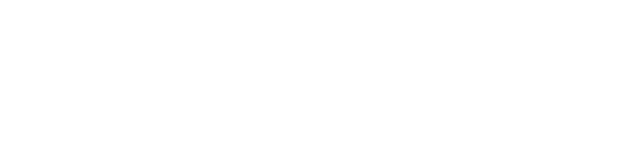
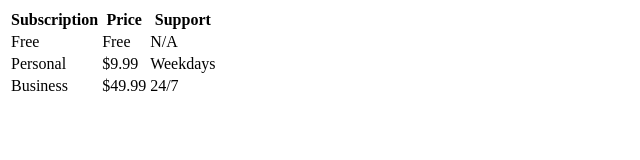
Before and after one commit to Jbit-United-IT-Group-2/2022-2-study, a plain HTML site: page Week 1/Q5. Table Practice Exercise/정정빈/Q5.html in a window 1280 px wide. Shown: the whole page, without its empty margins (0-640 px from the left). Drawn offline with Linux system fonts and the light colour scheme.

Commit message:
과제제출

```diff
--- a/Week 1/Q5. Table Practice Exercise/정정빈/Q5.html
+++ b/Week 1/Q5. Table Practice Exercise/정정빈/Q5.html
@@ -9,6 +9,33 @@
 </head>
 
 <body>
+  <table id="" border="0">
+    <thead>
+      <tr>
+        <th><b>Subscription</b></th>
+        <th><b>Price</b></th>
+        <th><b>Support</b></th>
+      </tr>
+    </thead>
+    <tbody>
+      <tr>
+        <td>Free</td>
+        <td>Free</td>
+        <td>N/A</td>
+      </tr>
+      <tr>
+        <td>Personal</td>
+        <td>$9.99</td>
+        <td>Weekdays</td>
+      </tr>
+      <tr>
+        <td>Business</td>
+        <td>$49.99</td>
+        <td>24/7</td>
+      </tr>
+    </tbody>
+
+  </table>
 
 </body>
 
```
